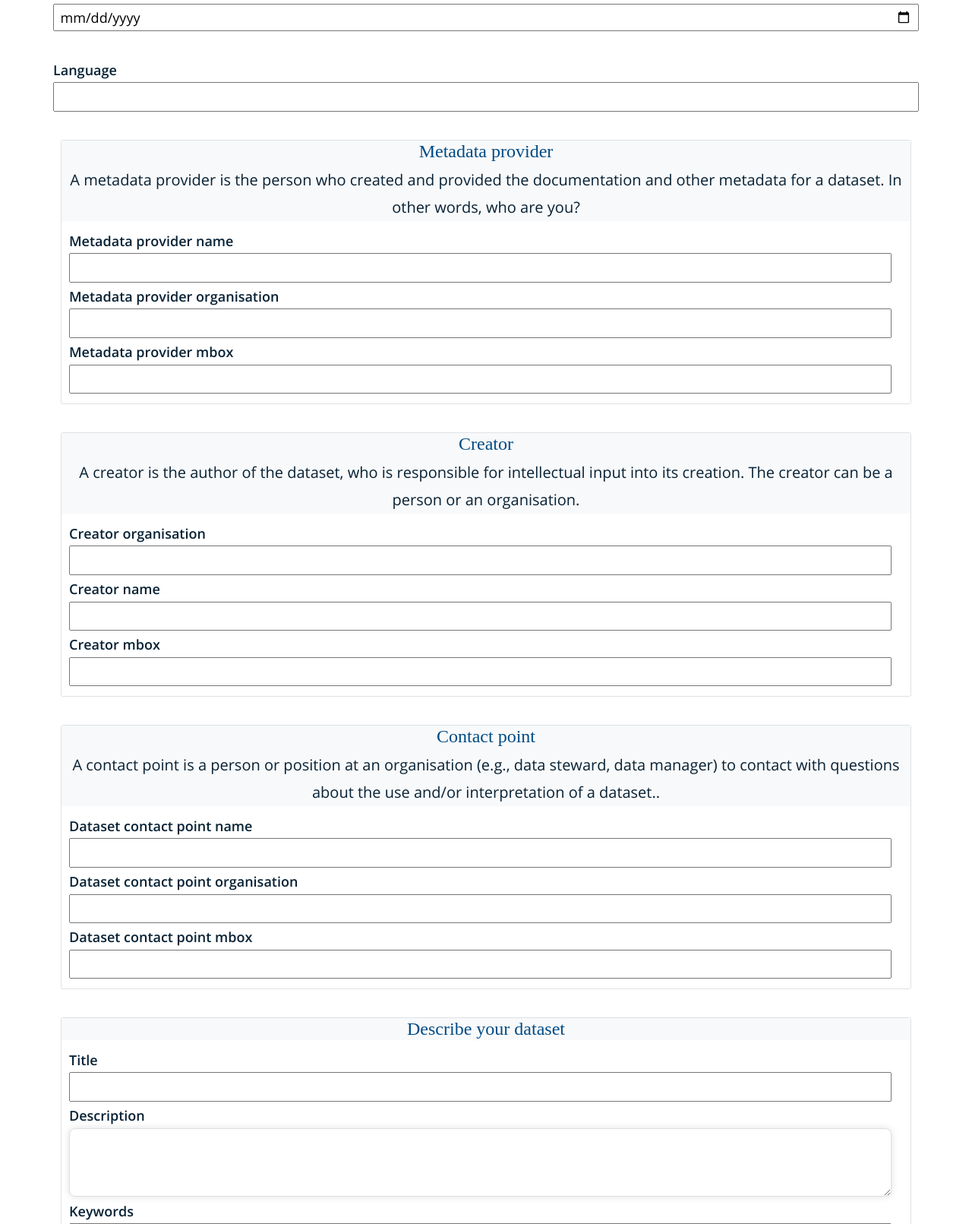
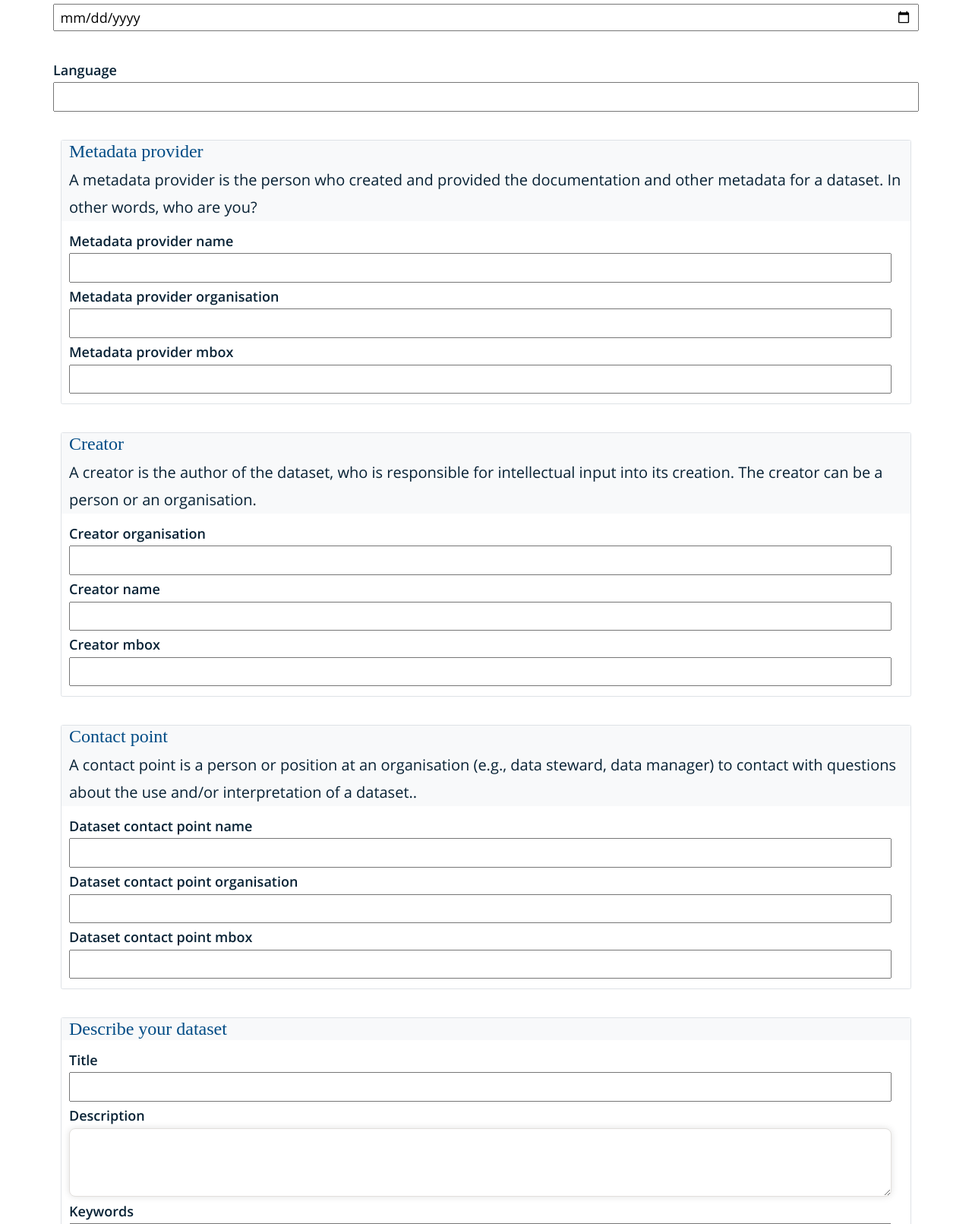
Before and after one commit to LTER-LIFE/DataRegistry, a Python web app: template application/templates/dataset_form.html in a window 1280 px wide; the page is wider, and only the part inside the window is pictured. Shown: the part 308-1919 px from the top of that part at 76% size. Run offline with Jinja, Linux system fonts and the light colour scheme; the template is opened without the code that fills it, so the values that code supplies are empty, except form fields; form fields are guessed from the names that the template uses; some libraries are stand-ins or nearby versions; some web fonts are replaced.

Commit message:
remove center align

```diff
--- a/application/templates/dataset_form.html
+++ b/application/templates/dataset_form.html
@@ -25,7 +25,6 @@
     <h1> Register your dataset </h1>
 <br/>
 <form action="" method="POST" enctype="multipart/form-data" novalidate>
-<div align="center">
 	<p>
 		Please follow these <a href="{{url_for('main_bp.instructions')}}" target="popup">instructions</a>
         when registering your dataset in the Veluwe Metadata Portal.
```
